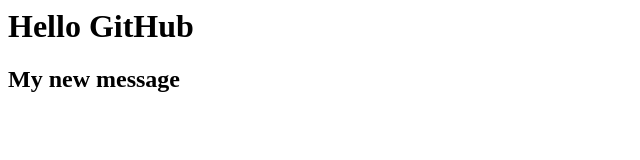
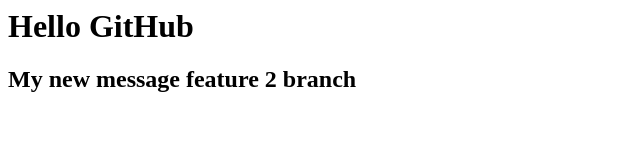
Before and after one commit to Shreyaswadnerkar/git_github, a plain HTML site: page index.html in a window 1280 px wide. Shown: the whole page, without its empty margins (0-640 px from the left). Drawn offline with Linux system fonts and the light colour scheme.

Commit message:
feature 2 branch

```diff
--- a/index.html
+++ b/index.html
@@ -1,2 +1,2 @@
 <h1>Hello GitHub</h1>
-<h2>My new message</h2>
+<h2>My new message feature 2 branch</h2>
```
